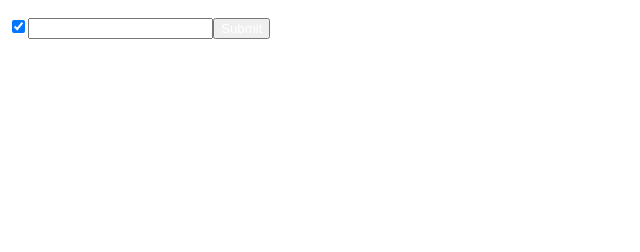
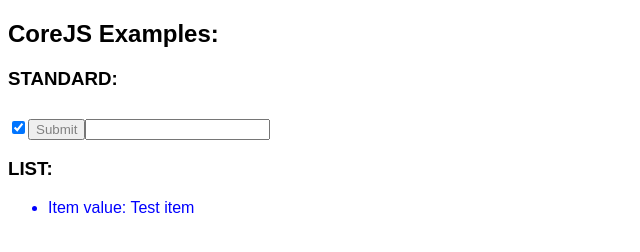
Before and after one commit to massicattaneo/corejs, a website: page index.html in a window 1280 px wide. Shown: the whole page, without its empty margins (0-640 px from the left). Drawn offline with Linux system fonts and the light colour scheme.

Commit message:
Examples

```diff
--- a/examples/bootstrap.js
+++ b/examples/bootstrap.js
@@ -14,12 +14,14 @@
     var S = Need('example-standard');
     var L = Need('example-list');
 
-    return function () {
+    return function (p) {
         var standard = S();
         var list = L();
 
-        standard.createIn(document.body);
-        list.createIn(document.body);
+        standard.createIn(p.standard);
+        list.createIn(p.list);
+
+        list.addItem(['Test item']);
 
         standard.submit = function () {
             standard.isValid() && list.addItem(standard.getValue());
--- a/examples/standard/main.js
+++ b/examples/standard/main.js
@@ -18,8 +18,8 @@
 
         Component.register('input', inputController(), '<div><input data-item="input" type="text" data-on="keyup:check" /><span data-item="error"></span></div>', 'span.invalid {color: red;} span{color:green;}');
         Component.register('check', checkController(), '<div><input type="checkbox" data-on="change:change" data-item="checkbox" /></div>');
-        var c = Component('<div><corejs:check data-id="c1" data-on="custom:toggleCheckbox"></corejs:check><corejs:input class="input" id="comp1" data-id="c2" ></corejs:input><input type="submit" data-on="click:submit" /></div>',
-            'div {display:inline-block} input[type=submit] {color: white; inline-block: block; margin-top: 10px}');
+        var c = Component('<div><corejs:check data-id="c1" data-on="custom:toggleCheckbox"></corejs:check><input type="submit" data-on="click:submit" /><corejs:input class="input" id="comp1" data-id="c2" ></corejs:input></div>',
+            'div {display:inline-block} input[type=submit] {color: gray; inline-block: block; margin-top: 10px}');
 
         c.toggleCheckbox = function (e) {
             (e.data.value) ? c.get('c2').enable() : c.get('c2').disable();
--- a/index.html
+++ b/index.html
@@ -3,6 +3,9 @@
 <head>
     <meta charset="UTF-8">
     <title>Test page</title>
+    <style>
+        body {font-family: Arial; }
+    </style>
 </head>
 <body>
 
@@ -23,8 +26,19 @@
 <script src="examples/list/list.js"></script>
 <script src="examples/list/item.js"></script>
 
+<h2>CoreJS Examples:</h2>
+<div id="examples">
+    <h3>STANDARD:</h3>
+    <div id="standard"></div>
+    <h3>LIST:</h3>
+    <div id="list"></div>
+</div>
+
 <script>
-    Need('bootstrap')();
+    Need('bootstrap')({
+        standard: document.getElementById('standard'),
+        list: document.getElementById('list')
+    });
 </script>
 
 </body>
```
Also changed, not shown: README.md.
